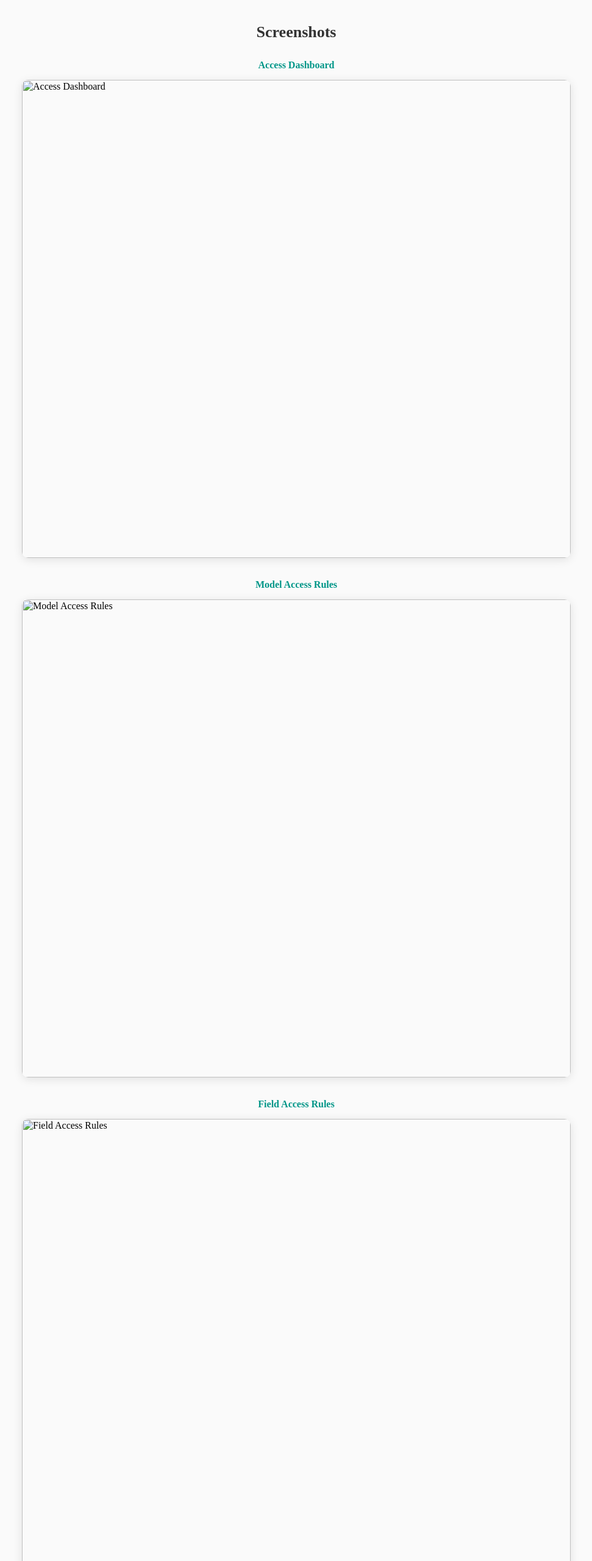
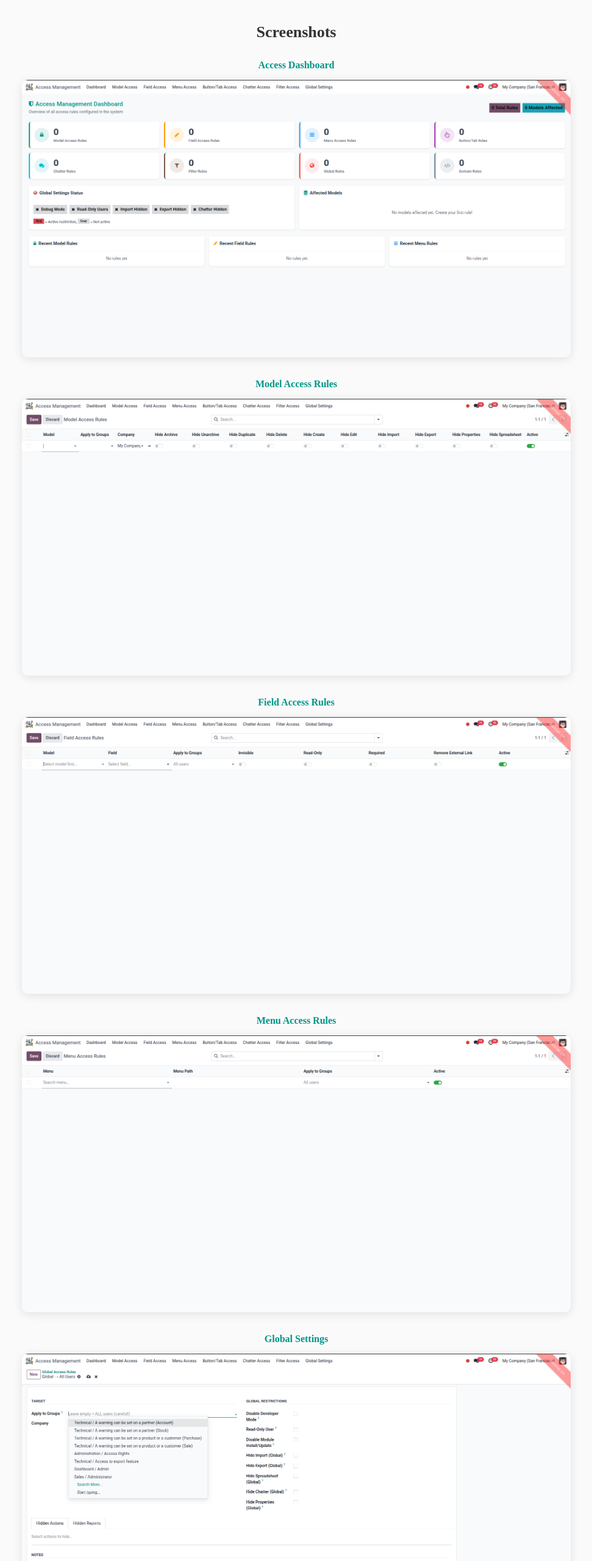
Before and after one commit to stevenmarp/sm_access_management, a plain HTML site: page sm_access_management/static/description/index.html in a window 1280 px wide. Shown: the part 1880-4440 px from the top of the page at 61% size, without its empty margins (154-1125 px from the left). Drawn offline with Linux system fonts and the light colour scheme.

Commit message:
[FIX] Fix image paths - use relative filenames only (same as dynamic_list_view)

```diff
--- a/sm_access_management/static/description/index.html
+++ b/sm_access_management/static/description/index.html
@@ -122,7 +122,7 @@
             </p>
             <div style="max-width: 800px; margin: 0 auto; border-radius: 12px; overflow: hidden; box-shadow: 0 4px 20px rgba(0,0,0,0.12);">
                 <video width="100%" controls="" style="display: block; border-radius: 12px;">
-                    <source src="static/description/demo_video.webm" type="video/webm"/>
+                    <source src="demo_video.webm" type="video/webm"/>
                     Your browser does not support the video tag.
                 </video>
             </div>
@@ -144,7 +144,7 @@
                     <i class="fa fa-tachometer"></i> Access Dashboard
                 </h4>
                 <div style="max-width: 900px; margin: 0 auto; border-radius: 10px; overflow: hidden; box-shadow: 0 3px 15px rgba(0,0,0,0.1);">
-                    <img src="static/description/access_dashboard.png" alt="Access Dashboard" style="width: 100%; display: block;"/>
+                    <img src="access_dashboard.png" alt="Access Dashboard" style="width: 100%; display: block;"/>
                 </div>
             </div>
 
@@ -154,7 +154,7 @@
                     <i class="fa fa-shield"></i> Model Access Rules
                 </h4>
                 <div style="max-width: 900px; margin: 0 auto; border-radius: 10px; overflow: hidden; box-shadow: 0 3px 15px rgba(0,0,0,0.1);">
-                    <img src="static/description/model_access_rule.png" alt="Model Access Rules" style="width: 100%; display: block;"/>
+                    <img src="model_access_rule.png" alt="Model Access Rules" style="width: 100%; display: block;"/>
                 </div>
             </div>
 
@@ -164,7 +164,7 @@
                     <i class="fa fa-columns"></i> Field Access Rules
                 </h4>
                 <div style="max-width: 900px; margin: 0 auto; border-radius: 10px; overflow: hidden; box-shadow: 0 3px 15px rgba(0,0,0,0.1);">
-                    <img src="static/description/field_access_rule.png" alt="Field Access Rules" style="width: 100%; display: block;"/>
+                    <img src="field_access_rule.png" alt="Field Access Rules" style="width: 100%; display: block;"/>
                 </div>
             </div>
 
@@ -174,7 +174,7 @@
                     <i class="fa fa-bars"></i> Menu Access Rules
                 </h4>
                 <div style="max-width: 900px; margin: 0 auto; border-radius: 10px; overflow: hidden; box-shadow: 0 3px 15px rgba(0,0,0,0.1);">
-                    <img src="static/description/menu_access_rule.png" alt="Menu Access Rules" style="width: 100%; display: block;"/>
+                    <img src="menu_access_rule.png" alt="Menu Access Rules" style="width: 100%; display: block;"/>
                 </div>
             </div>
 
@@ -184,7 +184,7 @@
                     <i class="fa fa-globe"></i> Global Settings
                 </h4>
                 <div style="max-width: 900px; margin: 0 auto; border-radius: 10px; overflow: hidden; box-shadow: 0 3px 15px rgba(0,0,0,0.1);">
-                    <img src="static/description/global_setting.png" alt="Global Settings" style="width: 100%; display: block;"/>
+                    <img src="global_setting.png" alt="Global Settings" style="width: 100%; display: block;"/>
                 </div>
             </div>
 
@@ -194,7 +194,7 @@
                     <i class="fa fa-hand-pointer-o"></i> Button/Tab Access Rules
                 </h4>
                 <div style="max-width: 900px; margin: 0 auto; border-radius: 10px; overflow: hidden; box-shadow: 0 3px 15px rgba(0,0,0,0.1);">
-                    <img src="static/description/button_tab_access_rule.png" alt="Button/Tab Access Rules" style="width: 100%; display: block;"/>
+                    <img src="button_tab_access_rule.png" alt="Button/Tab Access Rules" style="width: 100%; display: block;"/>
                 </div>
             </div>
 
@@ -204,7 +204,7 @@
                     <i class="fa fa-comments"></i> Chatter Access Rules
                 </h4>
                 <div style="max-width: 900px; margin: 0 auto; border-radius: 10px; overflow: hidden; box-shadow: 0 3px 15px rgba(0,0,0,0.1);">
-                    <img src="static/description/chatter_access_rule.png" alt="Chatter Access Rules" style="width: 100%; display: block;"/>
+                    <img src="chatter_access_rule.png" alt="Chatter Access Rules" style="width: 100%; display: block;"/>
                 </div>
             </div>
 
```
